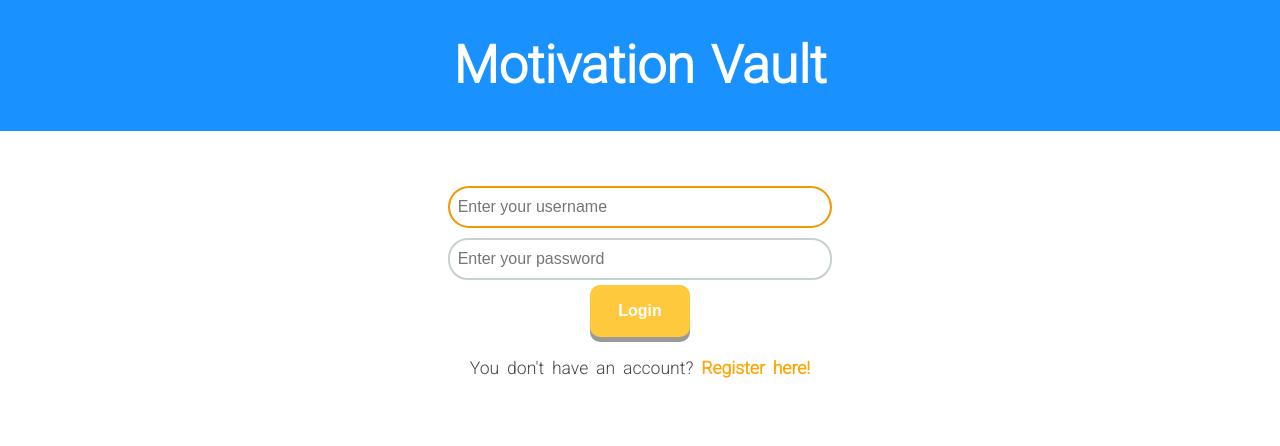
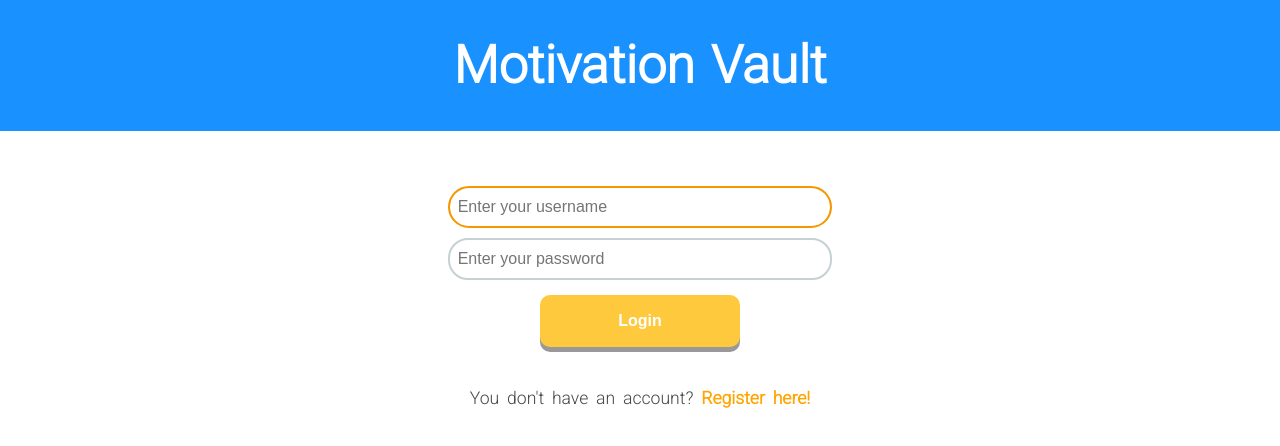
Before and after one commit to manuel12/motivation-vault, a React (Create React App) app in the folder front-end/: page / in a window 1280 px wide. Shown: the top 446 px of the page. Built offline with nearby package versions, Linux system fonts and the light colour scheme.

Commit message:
Updated html

```diff
--- a/front-end/src/components/Auth.js
+++ b/front-end/src/components/Auth.js
@@ -119,7 +119,12 @@ const Auth = ({ setToken }) => {
             data-test="password"
           ></input>
           <br />
-          <button id="submitButton" type="submit" data-test="submit-button">
+          <button
+            className={classes["submit-button"]}
+            id="submitButton"
+            type="submit"
+            data-test="submit-button"
+          >
             {isLoginView ? "Login" : "Register"}
           </button>
           {isLoginView ? (
```
